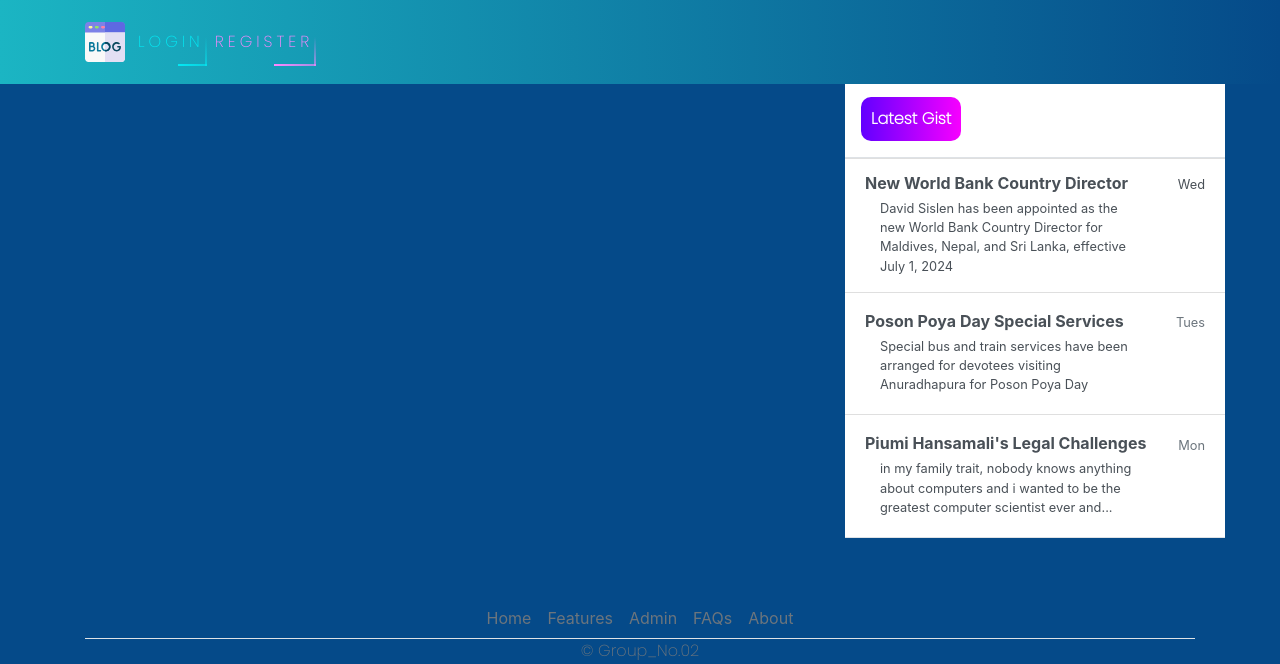
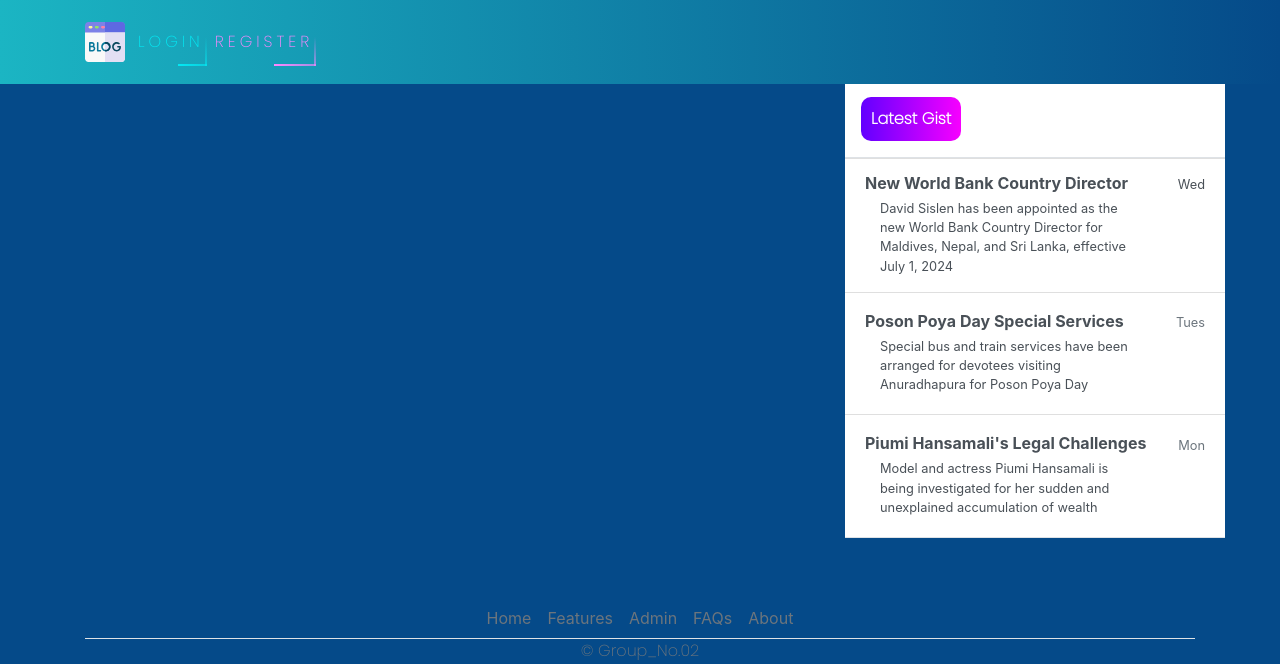
Before and after one commit to Sandudil/djangoblog, a Django app: template blogproj/blog/templates/blog/base.html in a window 1280 px wide. Shown: the top 664 px of the page. Run offline with Django 4.2, Linux system fonts and the light colour scheme; the template is opened without the code that fills it, so the values that code supplies are empty; some libraries are stand-ins or nearby versions.

Commit message:
Update base.html

```diff
--- a/blogproj/blog/templates/blog/base.html
+++ b/blogproj/blog/templates/blog/base.html
@@ -168,7 +168,7 @@
                       <strong class="mb-1">Piumi Hansamali's Legal Challenges</strong>
                       <small class="text-muted">Mon</small>
                     </div>
-                    <div class="col-10 mb-1 small">in my family trait, nobody knows anything about computers and i wanted to be the greatest computer scientist ever and...</div>
+                    <div class="col-10 mb-1 small">Model and actress Piumi Hansamali is being investigated for her sudden and unexplained accumulation of wealth</div>
                   </a>
 
                 </div>
```
